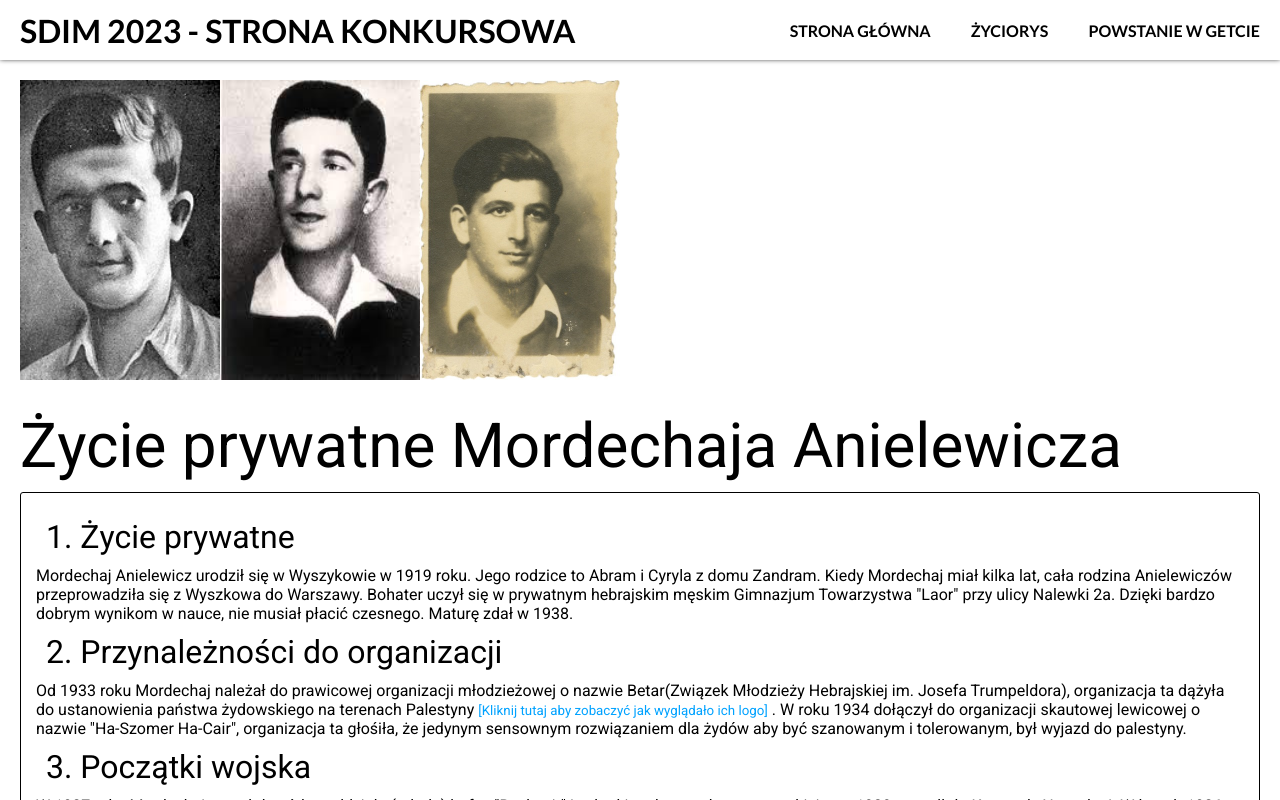
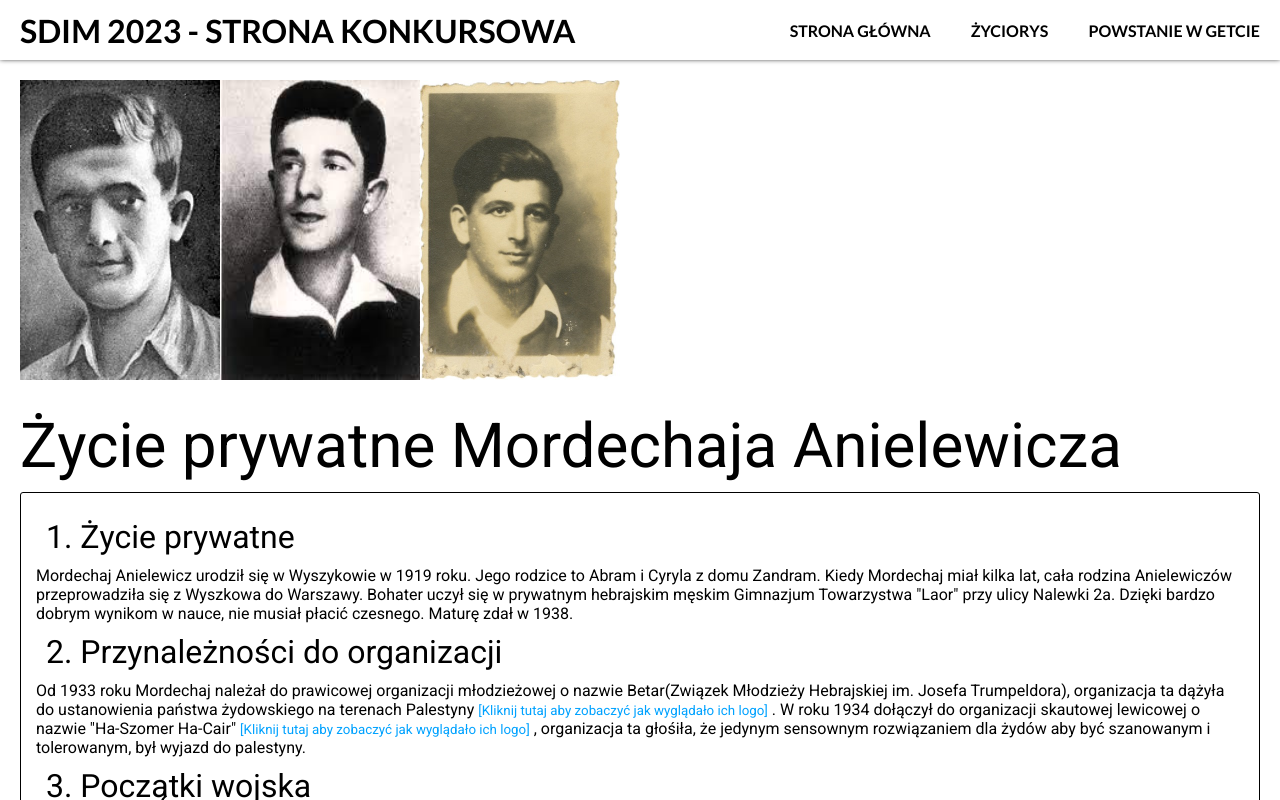
Before and after one commit to KubaZary1/sdim.github.com, a React (Create React App) app: page /#/zyciorys in a window 1280 px wide. Shown: the top 800 px of the page. Built offline with nearby package versions, Linux system fonts and the light colour scheme.

Commit message:
dodania loga haszomer'u. zmiana nazwy folderu

```diff
--- a/src/Zyciorys.jsx
+++ b/src/Zyciorys.jsx
@@ -2,13 +2,20 @@ import "./zyciorys.css";
 import img1 from "./mordechajAnielewicz/mordechajprofilowe.jpg";
 import img2 from "./mordechajAnielewicz/mordechaj2.jpg";
 import img3 from "./mordechajAnielewicz/mordechaj3.jpg";
-import img4 from "./betar/betar.jpg";
+import img4 from "./logo/betar.jpg";
+import img5 from "./logo/haszomer.jpg";
 
 import { useState } from "react";
 function Zyciorys() {
   const [logoPrev, setLogoPrev] = useState(false);
-  const prevLogo = () => {
+  const [whichImageToShow, setWhichImageToShow] = useState(img4);
+  const prevLogo = (type) => {
     setLogoPrev((prev) => !prev);
+    if (type === 1) {
+      setWhichImageToShow(img4);
+    } else if (type === 2) {
+      setWhichImageToShow(img5);
+    }
   };
   return (
     <>
@@ -19,12 +26,12 @@ function Zyciorys() {
           <img src={img3} alt="profilowe3" width={200} />
         </div>
         <div className={logoPrev ? "imagePopup" : ""}>
-          <img src={img4} alt="BETAR" width={logoPrev ? 300 : 0} />
+          <img src={whichImageToShow} alt="BETAR" width={logoPrev ? 300 : 0} />
           <button
             className={logoPrev ? "closePopupButon" : "closePopupButonDisabled"}
             onClick={() => setLogoPrev(false)}
           >
-            Kliknij aby zamknąć
+            X
           </button>
         </div>
         <div className="big-text">Życie prywatne Mordechaja Anielewicza</div>
@@ -42,13 +49,16 @@ function Zyciorys() {
           o nazwie Betar(Związek Młodzieży Hebrajskiej im. Josefa Trumpeldora),
           organizacja ta dążyła do ustanowienia państwa żydowskiego na terenach
           Palestyny{" "}
-          <button onClick={prevLogo} className="clickMe">
+          <button onClick={() => prevLogo(1)} className="clickMe">
             [Kliknij tutaj aby zobaczyć jak wyglądało ich logo]
           </button>{" "}
           . W roku 1934 dołączył do organizacji skautowej lewicowej o nazwie
-          &quot;Ha-Szomer Ha-Cair&quot;, organizacja ta głośiła, że jedynym
-          sensownym rozwiązaniem dla żydów aby być szanowanym i tolerowanym, był
-          wyjazd do palestyny.
+          &quot;Ha-Szomer Ha-Cair&quot;{" "}
+          <button onClick={() => prevLogo(2)} className="clickMe">
+            [Kliknij tutaj aby zobaczyć jak wyglądało ich logo]
+          </button>{" "}
+          , organizacja ta głośiła, że jedynym sensownym rozwiązaniem dla żydów
+          aby być szanowanym i tolerowanym, był wyjazd do palestyny.
           <div className="nowyRozdzial">3. Początki wojska</div> W 1937 roku
           Mordechaj został dowódcą oddziału (gdudu) hufca &quot;Bechazit&quot; i
           członkiem komendy warszawskiej, a w 1939 wszedł do Komendy Naczelnej.
--- a/src/zyciorys.css
+++ b/src/zyciorys.css
@@ -29,21 +29,25 @@
   color: rgb(0, 118, 187);
 }
 .imagePopup {
-  display: flex;
-  flex-direction: column;
   position: fixed;
   left: calc(50% - 150px);
   top: calc(50% - 150px);
   border: solid 1px #000;
   border-radius: 3px;
+  background-color: #fff;
 }
 .closePopupButon {
-  background-color: #fff;
+  background-color: #000000;
+  color: #fff;
+  position: absolute;
+  top: 0;
+  right: 0;
   border: none;
   padding: 5px;
+  height: 50px;
+  width: 50px;
   font-weight: 700;
-  border-bottom-right-radius: 3px;
-  border-bottom-left-radius: 3px;
+  border-radius: 3px;
   cursor: pointer;
 }
 .closePopupButonDisabled {
```
Also changed, not shown: src/logo/betar.jpg (renamed from src/betar/betar.jpg), src/logo/haszomer.jpg (added).
